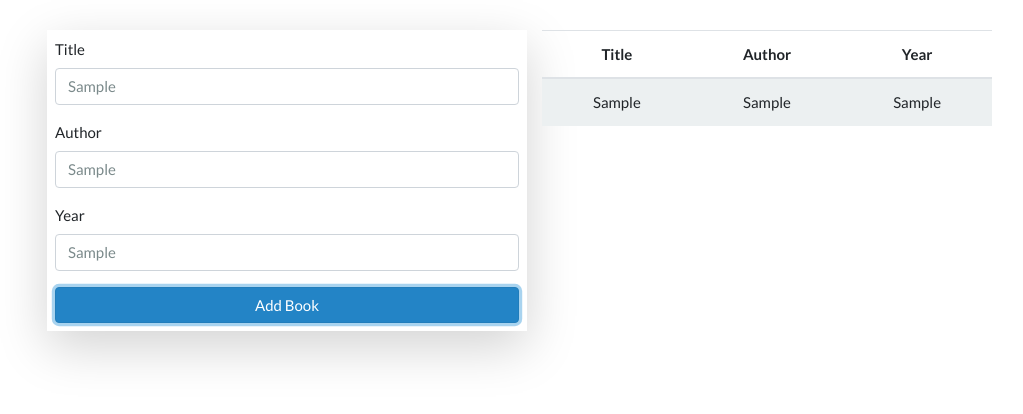
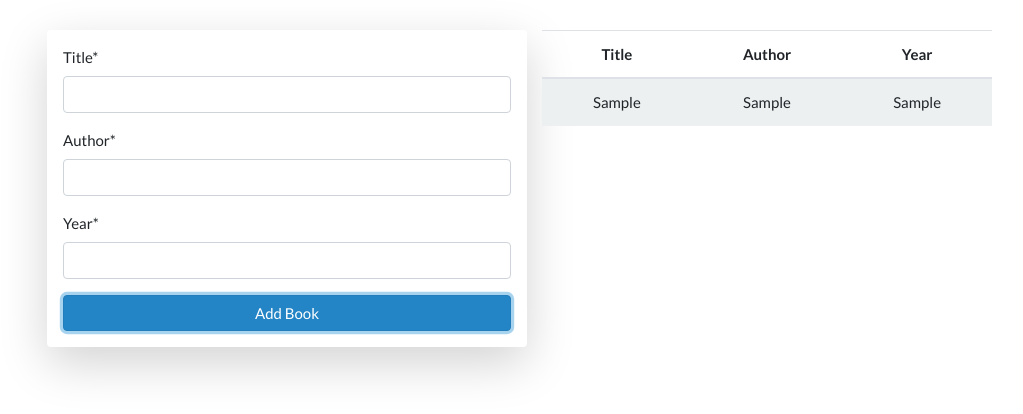
Before and after one commit to webfaisalbd/BOOK-LIST-JS-DOM, a plain HTML site: page index.html in a window 1280 px wide. Both pictures are taken after typing "Sample", "Sample", "Sample" into the empty fields and a click on the input "Add Book". Shown: the part 132-546 px from the top of the page, without its empty margins (113-1136 px from the left). Drawn offline with nearby package versions, Linux system fonts and the light colour scheme.

Commit message:
reset function added

```diff
--- a/app.js
+++ b/app.js
@@ -38,7 +38,12 @@ function validationIsRight(){
 
 
     bookList.appendChild(newRow);
-
-
+    reset();
 
 }
+
+function reset(){
+    title.value='';
+    author.value='';
+    year.value='';
+}
--- a/index.html
+++ b/index.html
@@ -11,20 +11,20 @@
     <div class="container mt-5 w-75">
       <h1 class="display-6 text-center"><span class="text-info bg-secondary p-4 rounded-circle"> Book List</span></h1>
       <div class="row">
-        <div class="col-md-6 mt-5 shadow-lg p-2">
+        <div class="col-md-6 mt-5 shadow-lg p-3 rounded">
           <form id="book-form">
             <div class="form-group">
-              <label for="title">Title</label>
+              <label for="title">Title*</label>
               <input type="text" id="title" class="form-control" />
             </div>
 
             <div class="form-group">
-              <label for="author">Author</label>
+              <label for="author">Author*</label>
               <input type="text" id="author" class="form-control" />
             </div>
 
             <div class="form-group">
-              <label for="year">Year</label>
+              <label for="year">Year*</label>
               <input type="text" id="year" class="form-control" />
             </div>
             <input type="submit" value="Add Book" class="btn btn-info btn-block" />
```
